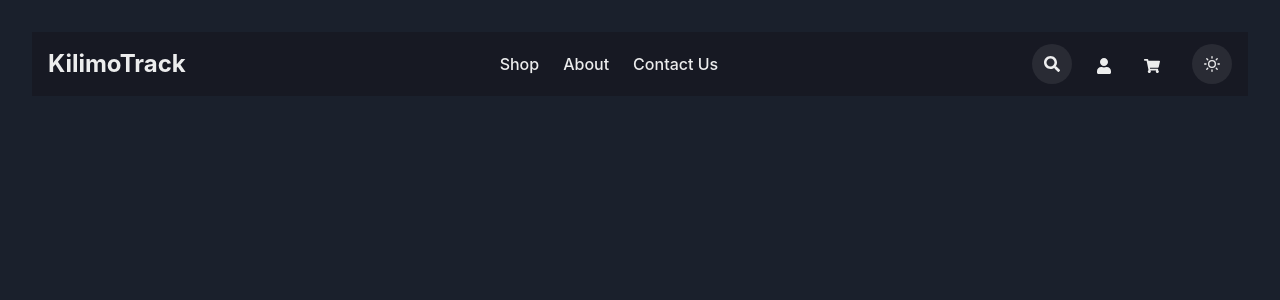
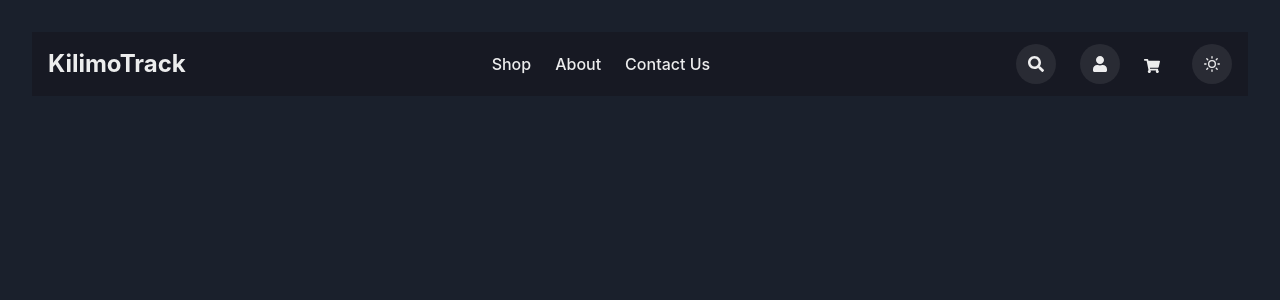
Before and after one commit to see-3pO/KilimoTrack, a React (Vite) app in the folder FrontEnd/KilimoTrack/: page / in a window 1280 px wide. Shown: the top 300 px of the page. Built offline with nearby package versions, Linux system fonts and the light colour scheme.

Commit message:
Added a user icon popover for logged out state

```diff
--- a/FrontEnd/KilimoTrack/src/components/FloatingSearchBar.tsx
+++ b/FrontEnd/KilimoTrack/src/components/FloatingSearchBar.tsx
@@ -4,7 +4,6 @@ import {
   InputGroup,
   InputLeftElement,
   Modal,
-  ModalCloseButton,
   ModalContent,
   ModalOverlay,
   useDisclosure,
--- a/FrontEnd/KilimoTrack/src/components/NavBar.tsx
+++ b/FrontEnd/KilimoTrack/src/components/NavBar.tsx
@@ -16,6 +16,7 @@ import NavLink from "./NavLink";
 import navIcons from "../constants/navIcons";
 import NavMenu from "./NavMenu";
 import FloatingSearchBar from "./FloatingSearchBar";
+import ProfileMenuOff from "./ProfileMenuOff";
 
 const links = [
   { label: "Shop", href: "/shop" },
@@ -52,6 +53,7 @@ const NavBar = () => {
           <Flex justifyContent={"space-between"} gap={6}>
             <HStack gap={6} as="nav" display={{ base: "none", md: "flex" }}>
               <FloatingSearchBar />
+              <ProfileMenuOff />
               {navIcons.map((icon) => {
                 return (
                   <List key={icon.label}>
--- /dev/null
+++ b/FrontEnd/KilimoTrack/src/components/ProfileMenuOff.tsx
@@ -0,0 +1,52 @@
+import {
+  Button,
+  HStack,
+  IconButton,
+  Link,
+  Popover,
+  PopoverArrow,
+  PopoverBody,
+  PopoverCloseButton,
+  PopoverContent,
+  PopoverTrigger,
+  Stack,
+  Text,
+  useDisclosure,
+} from "@chakra-ui/react";
+import { FaUser } from "react-icons/fa";
+
+const ProfileMenuOff = () => {
+  const { isOpen, onOpen, onClose } = useDisclosure();
+  return (
+    <Popover
+      isOpen={isOpen}
+      onOpen={onOpen}
+      onClose={onClose}
+      placement="right"
+    >
+      <PopoverTrigger>
+        <IconButton icon={<FaUser />} aria-label="user-icon" isRound={true} />
+      </PopoverTrigger>
+      <PopoverContent>
+        <PopoverArrow />
+        <PopoverCloseButton />
+        <PopoverBody>
+          <Stack>
+            <Link>
+              <Button>Sign in</Button>
+            </Link>
+
+            <HStack mt={4}>
+              <Text>Don't have an account?</Text>
+              <Link>
+                <Button>Register</Button>
+              </Link>
+            </HStack>
+          </Stack>
+        </PopoverBody>
+      </PopoverContent>
+    </Popover>
+  );
+};
+
+export default ProfileMenuOff;
--- a/FrontEnd/KilimoTrack/src/constants/navIcons.ts
+++ b/FrontEnd/KilimoTrack/src/constants/navIcons.ts
@@ -3,7 +3,7 @@ import { FaSearch, FaUser, FaShoppingCart } from "react-icons/fa";
 
 const navIcons = [
   // { label: "Search", path: "search", Icon: FaSearch },
-  { label: "User", path: "user", Icon: FaUser },
+  // { label: "User", path: "user", Icon: FaUser },
   { label: "ShoppingCart", path: "shopping", Icon: FaShoppingCart },
 ];
 
```
Also changed, not shown: FrontEnd/KilimoTrack/src/components/ProfileMenuOn.tsx (added).
